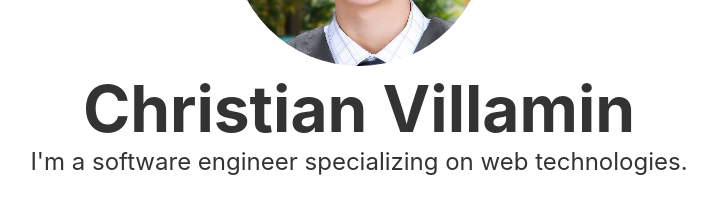
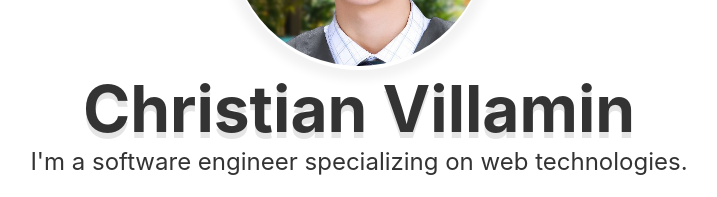
Before and after one commit to codekcv/personal-site-nextjs, a Next.js app: page / in a window 1280 px wide. Shown: the part 409-606 px from the top of the page, without its empty margins (281-998 px from the left). Built offline with nearby package versions, Linux system fonts and the light colour scheme.

Commit message:
feat(hero) css update

```diff
--- a/pages-main/Home/Hero/Hero.main.tsx
+++ b/pages-main/Home/Hero/Hero.main.tsx
@@ -50,7 +50,11 @@ const Hero = (): JSX.Element => {
             />
           </ImageContainer>
 
-          <Text as="h1" fontSize={64}>
+          <Text
+            as="h1"
+            fontSize={64}
+            textShadow="0 0.35rem 0px rgba(0,0,0,0.1)"
+          >
             Christian Villamin
           </Text>
 
--- a/pages-main/Home/Hero/Hero.util.tsx
+++ b/pages-main/Home/Hero/Hero.util.tsx
@@ -3,6 +3,8 @@ import styled from 'styled-components'
 export const ImageContainer = styled.div`
   .profile-picture {
     border-radius: 50%;
-    border: 1px solid red;
   }
+
+  border-radius: 50%;
+  box-shadow: 0 0 10px 10px rgba(0, 0, 0, 0.05);
 `
```
